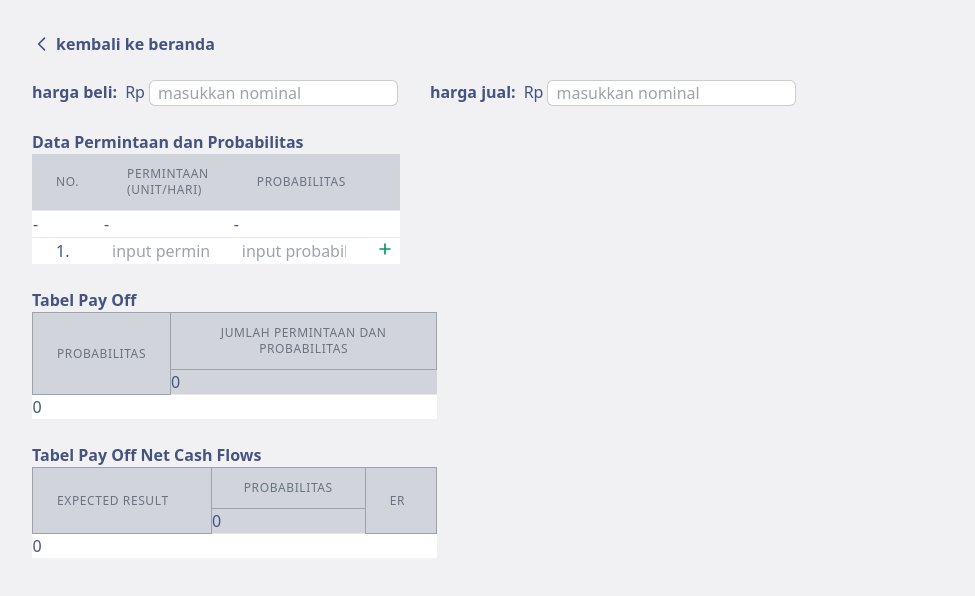
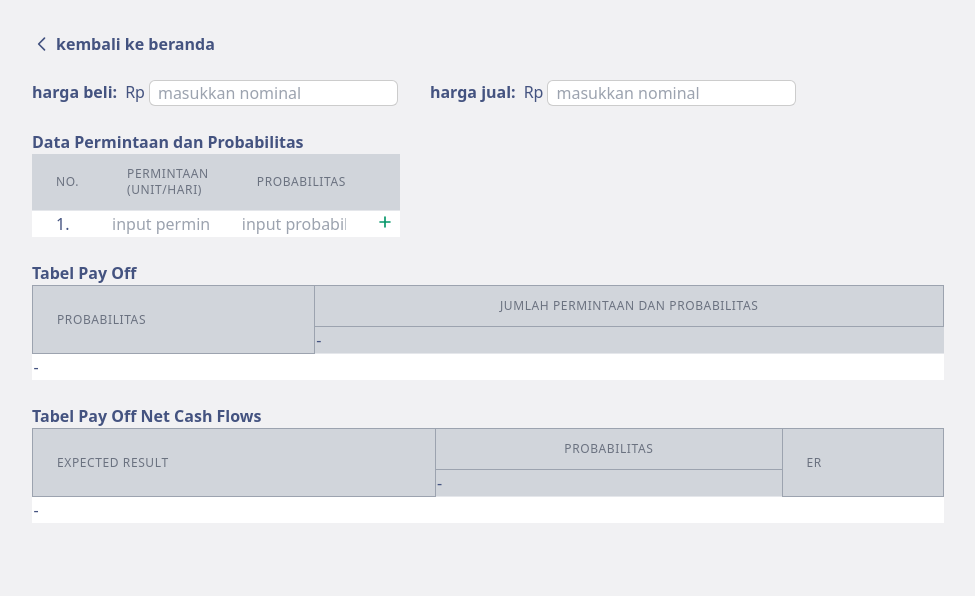
Before and after one commit to fazaghulam/decision-making, a React (Create React App) app: page /calculate in a window 1280 px wide. Shown: the top 596 px of the page, without its empty margins (0-975 px from the left). Built offline with nearby package versions, Linux system fonts and the light colour scheme.

Commit message:
edit table styling

```diff
--- a/src/pages/Decision.js
+++ b/src/pages/Decision.js
@@ -1,24 +1,5 @@
 import React, { useState, useEffect } from "react";
 import { Link } from "react-router-dom";
-
-const init = [
-  {
-    permintaan: 10,
-    probabilitas: 0.1,
-  },
-  {
-    permintaan: 50,
-    probabilitas: 0.2,
-  },
-  {
-    permintaan: 100,
-    probabilitas: 0.3,
-  },
-  {
-    permintaan: 150,
-    probabilitas: 0.4,
-  },
-];
 
 export default function Decision() {
   const [data, setData] = useState([]);
@@ -43,12 +24,6 @@ export default function Decision() {
     const itemRemoved = data.splice(i, 1);
     setData(data.filter((data) => data !== itemRemoved));
   };
-
-  const handleUpdateData = (id) => {
-    console.log(id);
-  };
-
-  // console.log(data);
 
   const handleKeyPress = (code) => {
     if (code === "Enter") {
@@ -103,9 +78,6 @@ export default function Decision() {
     setExReturn(transpose(temp));
   };
 
-  // console.log(payoff);
-  // console.log(exReturn);
-
   useEffect(() => {
     if (data.length > 0) calculateReturn();
   }, [data, beli, jual]);
@@ -159,21 +131,6 @@ export default function Decision() {
                   <td className="px-6 whitespace-nowrap">{list.permintaan}</td>
                   <td className="px-6 whitespace-nowrap">{list.probabilitas}</td>
                   <td className="flex">
-                    {/* <svg
-                      className="w-4 h-4 text-yellow-500 cursor-pointer"
-                      fill="none"
-                      stroke="currentColor"
-                      viewBox="0 0 24 24"
-                      xmlns="http://www.w3.org/2000/svg"
-                      onClick={() => handleUpdateData(list.id)}
-                    >
-                      <path
-                        strokeLinecap="round"
-                        strokeLinejoin="round"
-                        strokeWidth={2}
-                        d="M11 5H6a2 2 0 00-2 2v11a2 2 0 002 2h11a2 2 0 002-2v-5m-1.414-9.414a2 2 0 112.828 2.828L11.828 15H9v-2.828l8.586-8.586z"
-                      />
-                    </svg> */}
                     <svg
                       className="w-4 h-4 text-red-600 cursor-pointer mx-1"
                       fill="none"
@@ -191,13 +148,8 @@ export default function Decision() {
                     </svg>
                   </td>
                 </tr>
-              ))) || (
-              <tr>
-                <td>-</td>
-                <td>-</td>
-                <td>-</td>
-              </tr>
-            )}
+              ))) ||
+              null}
             <tr>
               <td className="px-6 whitespace-nowrap">{(data?.length && data.length + 1) || 1}.</td>
               <td>
@@ -234,29 +186,8 @@ export default function Decision() {
             </tr>
           </tbody>
         </table>
-        {/* <div className="flex mt-2 w-1/4 divide-x divide-gray-200">
-          <p className="bg-white py-1 w-16 text-center">{(data?.length && data.length + 1) || 1}</p>
-          <input
-            className="w-1/2 px-2"
-            type="number"
-            value={permintaan}
-            placeholder="input permintaan"
-            onChange={(e) => setPermintaan(e.target.value)}
-          />
-          <input
-            className="w-1/2 px-2"
-            type="number"
-            value={probabilitas}
-            placeholder="input probabilitas"
-            onChange={(e) => setProbabilitas(e.target.value)}
-            onKeyPress={(e) => handleKeyPress(e.key)}
-          />
-          <button className="bg-indigo-400 p-1 text-white" onClick={addData}>
-            +
-          </button>
-        </div> */}
         <p className="font-bold mt-6">Tabel Pay Off</p>
-        <table className="divide-y divide-gray-200 w-1/3 bg-white">
+        <table className="divide-y divide-gray-200 w-3/4 bg-white">
           <thead className="bg-gray-300">
             <tr>
               <td
@@ -274,16 +205,16 @@ export default function Decision() {
               </td>
             </tr>
             <tr>
-              {data?.length &&
+              {(data?.length &&
                 data.map((list, i) => (
                   <td key={i} className="px-6 py-3 text-left text-xs font-medium text-gray-500 uppercase tracking-wider border border-gray-400">
                     {list.permintaan} = {list.probabilitas}
                   </td>
-                ))}
+                ))) || <td>-</td>}
             </tr>
           </thead>
           <tbody className="bg-white divide-y divide-gray-200">
-            {data?.length &&
+            {(data?.length &&
               data.map((list, i) => (
                 <tr>
                   <td key={i} className="px-6 whitespace-nowrap">
@@ -296,11 +227,11 @@ export default function Decision() {
                       </td>
                     ))}
                 </tr>
-              ))}
+              ))) || <td>-</td>}
           </tbody>
         </table>
         <p className="font-bold mt-6">Tabel Pay Off Net Cash Flows</p>
-        <table className="divide-y divide-gray-200 w-1/3 bg-white">
+        <table className="divide-y divide-gray-200 w-3/4 bg-white">
           <thead className="bg-gray-300">
             <tr>
               <td
@@ -326,16 +257,16 @@ export default function Decision() {
               </td>
             </tr>
             <tr>
-              {data?.length &&
+              {(data?.length &&
                 data.map((list, i) => (
                   <td key={i} className="px-6 py-3 text-left text-xs font-medium text-gray-500 uppercase tracking-wider border border-gray-400">
                     {list.probabilitas}
                   </td>
-                ))}
+                ))) || <td>-</td>}
             </tr>
           </thead>
           <tbody className="bg-white divide-y divide-gray-200">
-            {data?.length &&
+            {(data?.length &&
               data.map((list, i) => (
                 <tr>
                   <td key={i} className="px-6 whitespace-nowrap">
@@ -348,7 +279,7 @@ export default function Decision() {
                       </td>
                     ))}
                 </tr>
-              ))}
+              ))) || <td>-</td>}
           </tbody>
         </table>
       </div>
```
